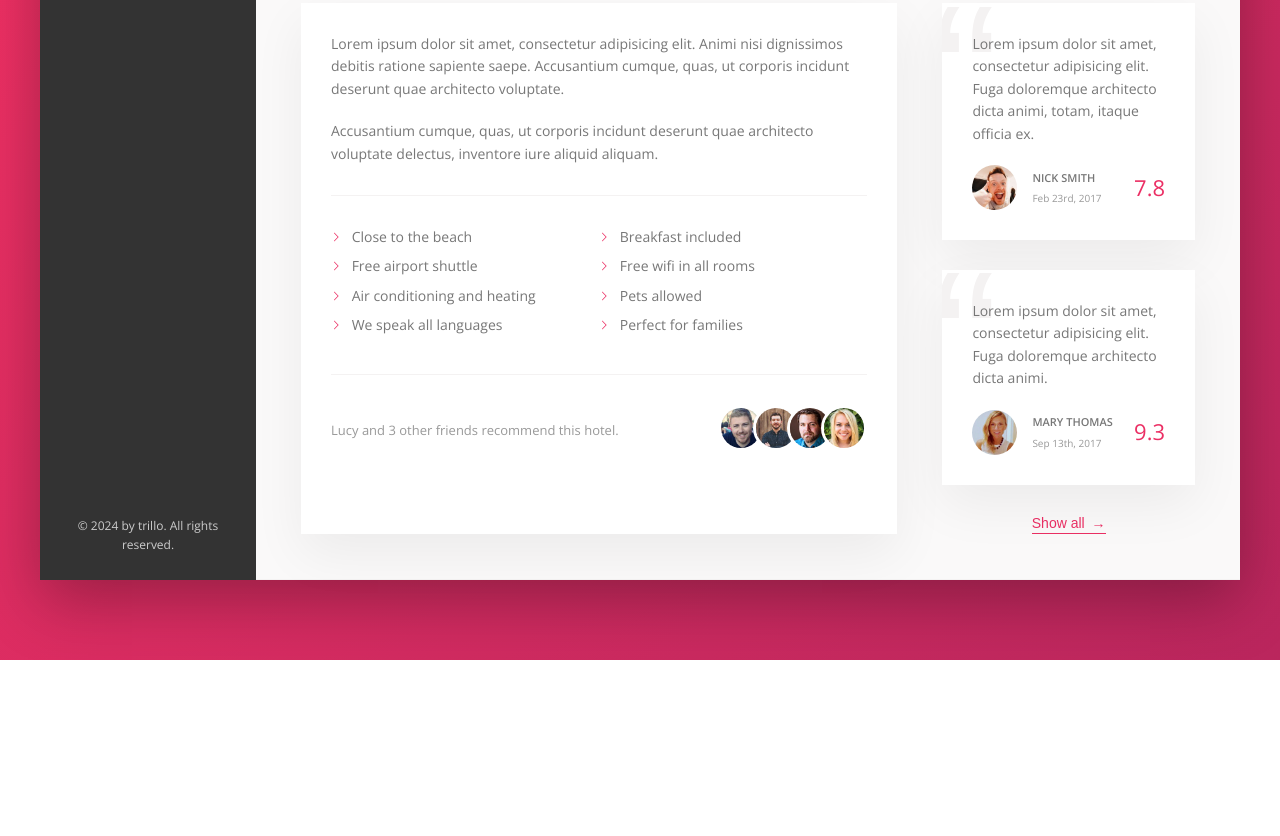
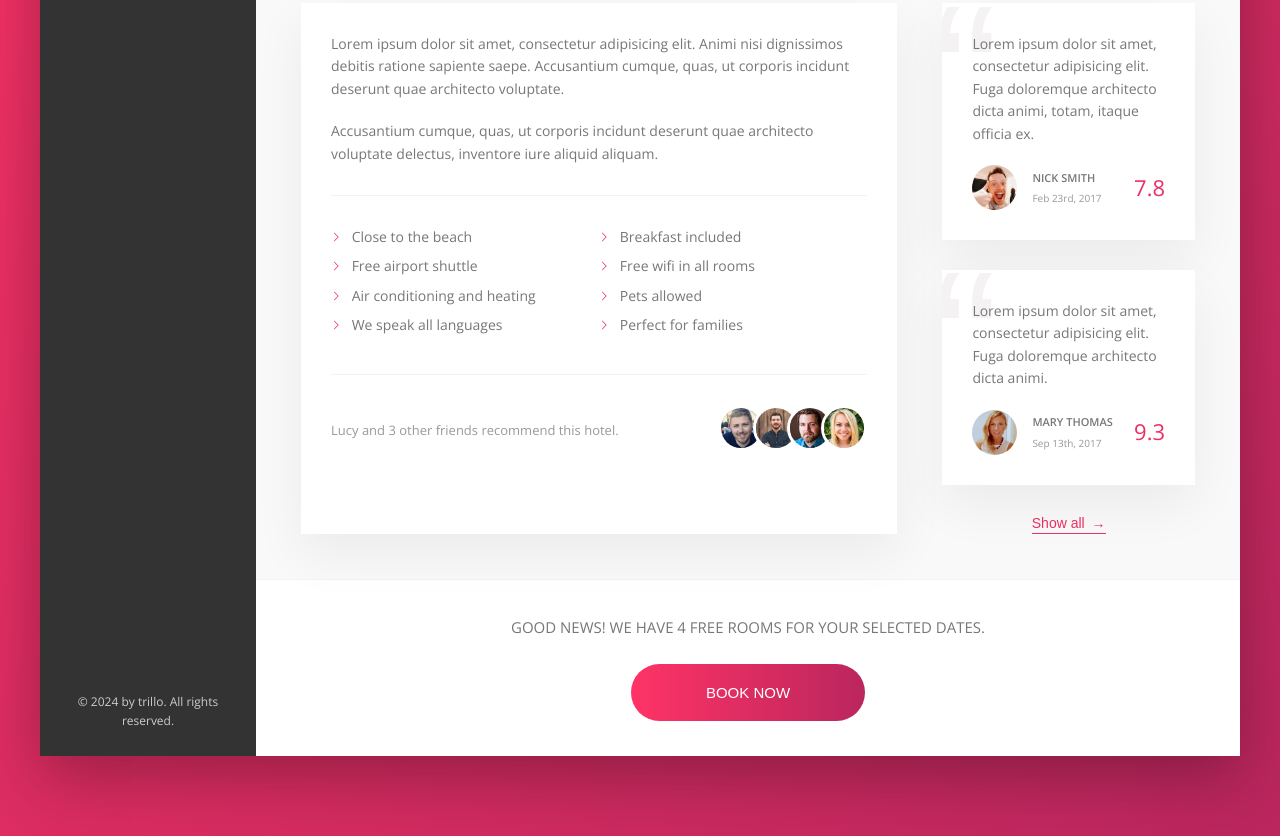
Before and after one commit to dimunozp/Trillo, a website: page index.html in a window 1280 px wide. Shown: the part 645-1481 px from the top of the page. Before the commit the page ends 1305 px from the top, so only its background shows below. Drawn offline with nearby package versions, Linux system fonts and the light colour scheme.

Commit message:
feat(012): building the cta section

```diff
--- a/index.html
+++ b/index.html
@@ -235,6 +235,20 @@
                             </button>
                         </div>
                     </div>
+
+                    <div class="cta">
+                        <h2 class="cta__book-now">
+                            Good news! We have 4 free rooms for your selected dates.
+                        </h2>
+                        <button class="btn">
+                                <span class="btn__visible">
+                                    Book now
+                                </span>
+                            <span class="btn__invisible">
+                                    Only 4 rooms left
+                                </span>
+                        </button>
+                    </div>
                 </main>
             </div>
         </div>
--- a/sass/_components.scss
+++ b/sass/_components.scss
@@ -429,3 +429,65 @@
     z-index: 1;
   }
 }
+
+// CALL TO ACTION
+.cta {
+  padding: 3.5rem 0;
+  text-align: center;
+
+  &__book-now {
+    font-size: 1.5rem;
+    font-weight: 300;
+    text-transform: uppercase;
+    margin-bottom: 2.5rem;
+  }
+}
+
+//
+.btn {
+  font-size: 1.5rem;
+  font-weight: 300;
+  text-transform: uppercase;
+  border-radius: 100px;
+  border: none;
+  background-image: linear-gradient(to right, var(--color-primary-light), var(--color-primary-dark));
+  color: #fff;
+  position: relative;
+  overflow: hidden;
+  cursor: pointer;
+
+  & > * {
+    display: inline-block;
+    height: 100%;
+    transition: all .2s;
+  }
+
+  &__visible {
+    padding: 2rem 7.5rem;
+  }
+
+  &__invisible {
+    position: absolute;
+    padding: 2rem 0;
+    left: 0;
+    width: 100%;
+    top: -100%;
+  }
+
+  &:hover {
+    background-image: linear-gradient(to left, var(--color-primary-light), var(--color-primary-dark));
+  }
+
+  &:hover &__visible {
+    transform: translateY(100%);
+  }
+
+  &:hover &__invisible {
+    top: 0;
+  }
+
+  &:focus {
+    outline: none;
+    animation: pulsate 1s infinite;
+  }
+}
```
Also changed, not shown: css/style.css.
